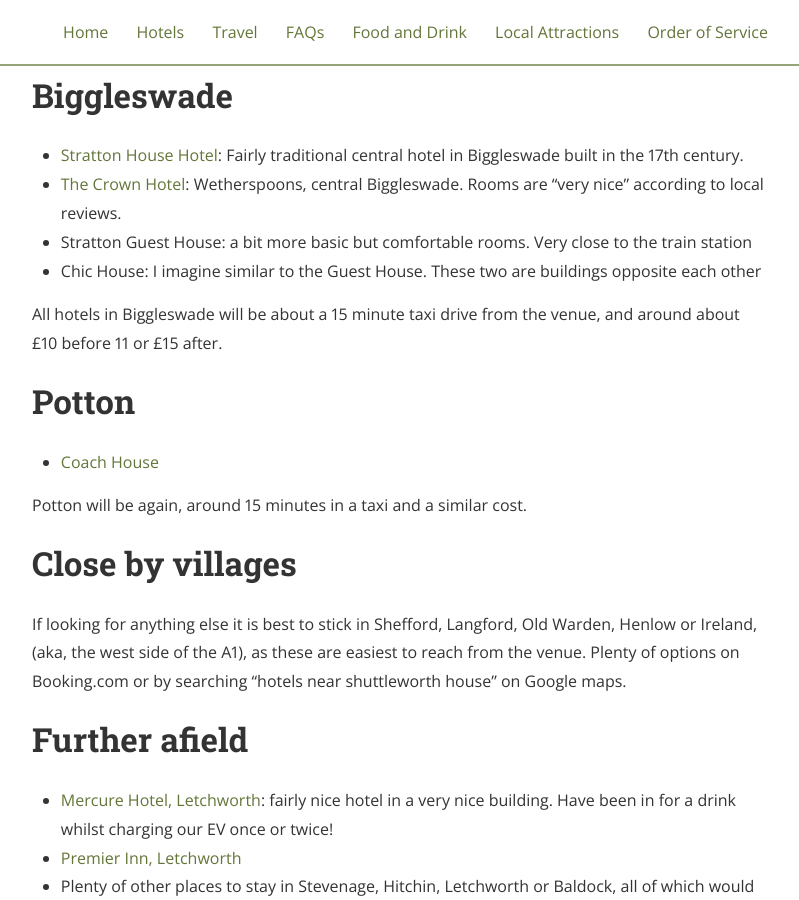
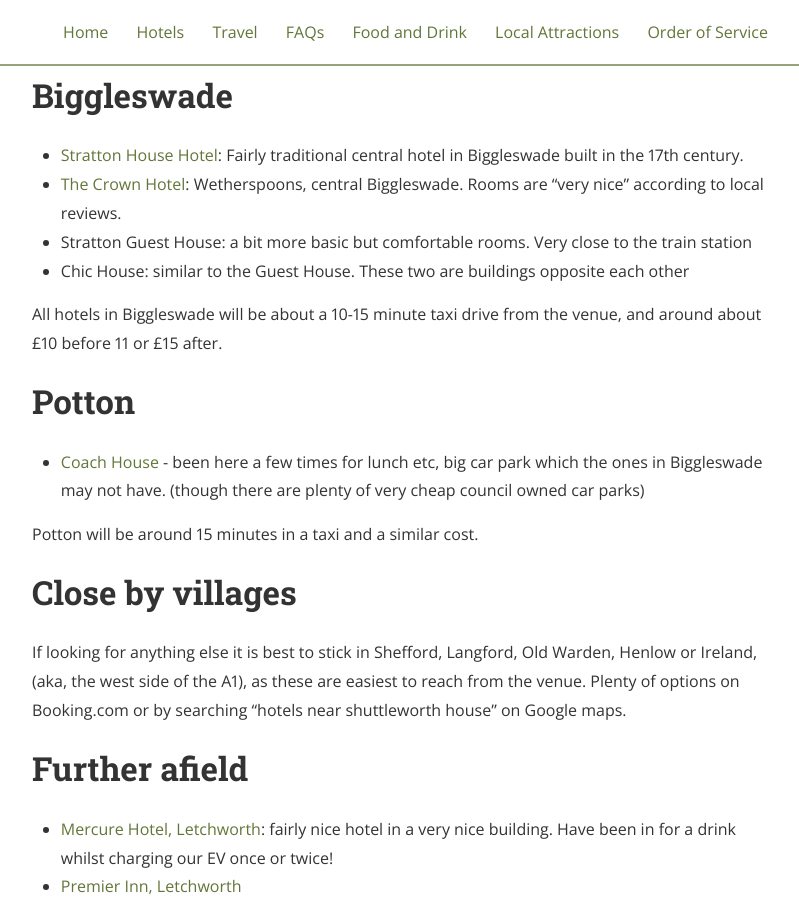
Before and after one commit to dannybrown/dannyandcharlotte.com, a Jekyll site: the page built from accom.md, in a window 1280 px wide and 900 px high, scrolled down 782 px. Shown: the whole window, without its empty margins (240-1039 px from the left). Built offline with Jekyll 4.4.1, drawn with Linux system fonts in a browser that asks for light colours; nearby versions of some CDN libraries.

```diff
--- a/accom.md
+++ b/accom.md
@@ -18,14 +18,14 @@ Ireland is about a 5 minute taxi or an hour's stumble down an unlit country road
 - [Stratton House Hotel](https://www.strattonhouse-hotel.co.uk): Fairly traditional central hotel in Biggleswade built in the 17th century.
 - [The Crown Hotel](https://www.booking.com/hotel/gb/the-crown-wetherspoon.en-gb.html): Wetherspoons, central Biggleswade. Rooms are "very nice" according to local reviews.
 - Stratton Guest House: a bit more basic but comfortable rooms. Very close to the train station
-- Chic House: I imagine similar to the Guest House. These two are buildings opposite each other
+- Chic House: similar to the Guest House. These two are buildings opposite each other
 
-All hotels in Biggleswade will be about a 15 minute taxi drive from the venue, and around about £10 before 11 or £15 after.
+All hotels in Biggleswade will be about a 10-15 minute taxi drive from the venue, and around about £10 before 11 or £15 after.
 
 # Potton
-- [Coach House](https://www.coachhousepotton.co.uk/#bedroom_booking)
+- [Coach House](https://www.coachhousepotton.co.uk/#bedroom_booking) - been here a few times for lunch etc, big car park which the ones in Biggleswade may not have. (though there are plenty of very cheap council owned car parks)
 
-Potton will be again, around 15 minutes in a taxi and a similar cost.
+Potton will be around 15 minutes in a taxi and a similar cost.
 
 # Close by villages
 If looking for anything else it is best to stick in Shefford, Langford, Old Warden, Henlow or Ireland, (aka, the west side of the A1), as these are easiest to reach from the venue. Plenty of options on Booking.com or by searching "hotels near shuttleworth house" on Google maps.
```
Also changed, not shown: faqs.md (+0 -3 lines).
